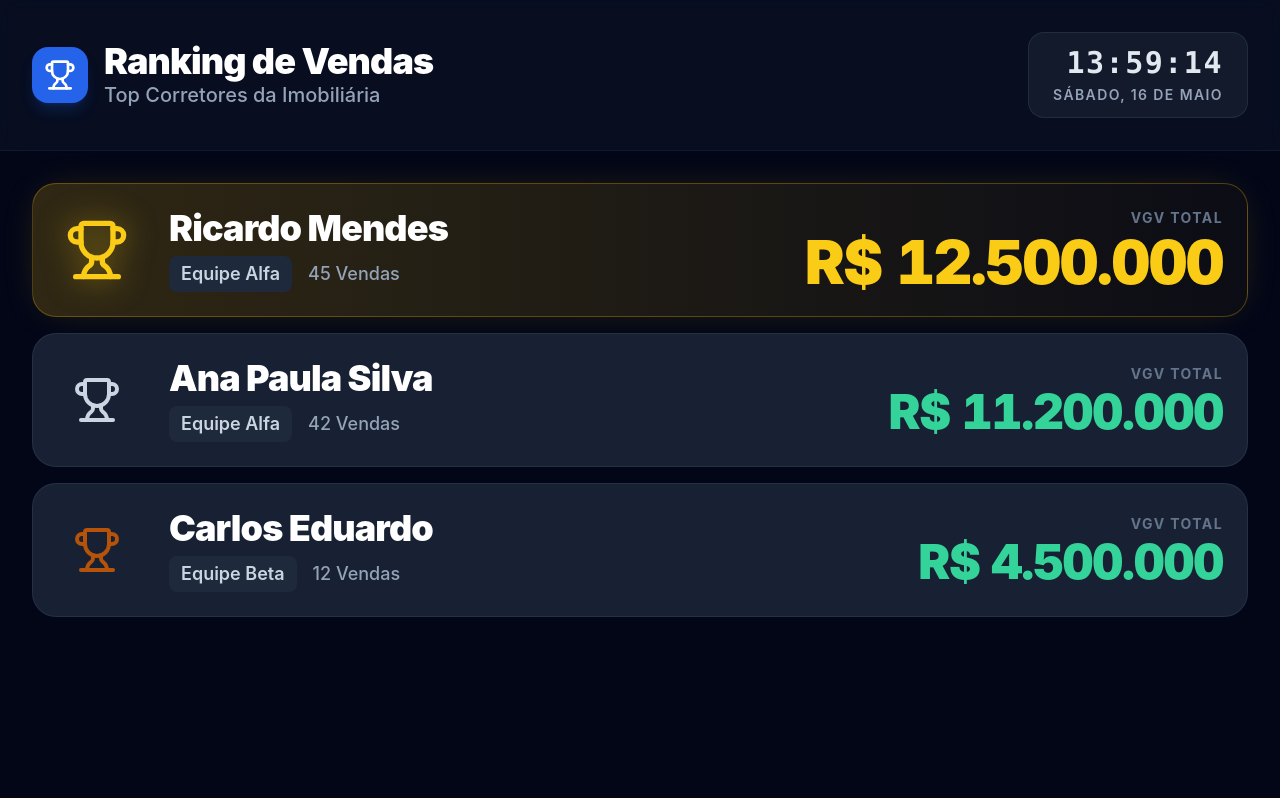
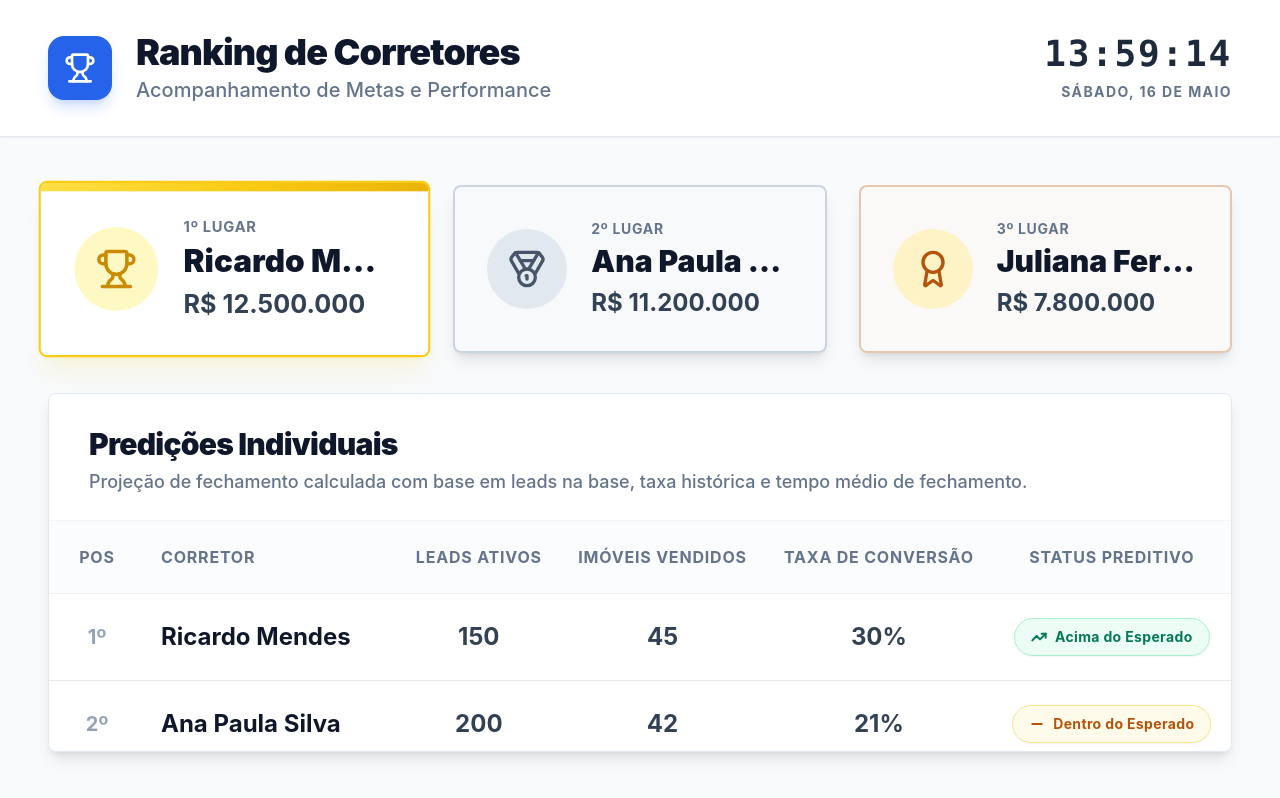
Before and after one commit to silviofernandez/dashboard-corretores-l4dyfgpux, a React (Vite) app: page /tv-ranking in a window 1280 px wide. Built offline with nearby package versions, Linux system fonts and the light colour scheme; sample sign-in values are in the browser's storage.

Commit message:
feat: Implement TV Ranking dashboard view

```diff
--- a/src/lib/mock-data.ts
+++ b/src/lib/mock-data.ts
@@ -84,4 +84,58 @@ export const initialBrokers = [
     deficiencies: [],
     trainingRecommendation: null,
   },
+  {
+    id: 5,
+    name: 'Marcos Gomes',
+    email: 'marcos.gomes@imob.com',
+    phone: '(11) 94444-3333',
+    region: 'Unidade Norte',
+    teamId: 1,
+    teamName: 'Equipe Alfa',
+    position: 'Pleno',
+    leads: 32,
+    sales: 6,
+    conversionRate: 18,
+    vgv: 1500000,
+    active: true,
+    aiAnalysis: 'Desempenho dentro da média, necessita aumentar o volume de prospecção.',
+    deficiencies: ['Baixo volume de ligações diárias'],
+    trainingRecommendation: 'Prospecção Ativa na Prática',
+  },
+  {
+    id: 6,
+    name: 'Juliana Fernandes',
+    email: 'juliana.f@imob.com',
+    phone: '(11) 93333-2222',
+    region: 'Unidade Sul',
+    teamId: 2,
+    teamName: 'Equipe Beta',
+    position: 'Júnior',
+    leads: 85,
+    sales: 22,
+    conversionRate: 26,
+    vgv: 7800000,
+    active: true,
+    aiAnalysis: 'Excelente conversão apesar de ser júnior. Boa argumentação.',
+    deficiencies: [],
+    trainingRecommendation: 'Técnicas Avançadas de Fechamento',
+  },
+  {
+    id: 7,
+    name: 'Rafael Oliveira',
+    email: 'rafael.o@imob.com',
+    phone: '(11) 92222-1111',
+    region: 'Unidade Leste',
+    teamId: 3,
+    teamName: 'Equipe Gama',
+    position: 'Pleno',
+    leads: 45,
+    sales: 4,
+    conversionRate: 8.5,
+    vgv: 2800000,
+    active: true,
+    aiAnalysis: 'Conversão baixa nas etapas finais do funil. Demora no envio de propostas.',
+    deficiencies: ['Lentidão na elaboração de propostas'],
+    trainingRecommendation: 'Agilidade e Organização em Vendas',
+  },
 ]
--- a/src/pages/tv/Dashboard.tsx
+++ b/src/pages/tv/Dashboard.tsx
@@ -1,6 +1,16 @@
 import { useEffect, useState } from 'react'
-import { Trophy } from 'lucide-react'
+import { Trophy, TrendingUp, Minus, TrendingDown, Medal, Award } from 'lucide-react'
 import { initialBrokers } from '@/lib/mock-data'
+import { Card, CardHeader, CardTitle, CardDescription, CardContent } from '@/components/ui/card'
+import {
+  Table,
+  TableBody,
+  TableCell,
+  TableHead,
+  TableHeader,
+  TableRow,
+} from '@/components/ui/table'
+import { cn } from '@/lib/utils'
 
 export default function TvDashboard() {
   const [currentTime, setCurrentTime] = useState(new Date())
@@ -10,6 +20,7 @@ export default function TvDashboard() {
     return () => clearInterval(timer)
   }, [])
 
+  // Sorted by VGV for Ranking
   const sortedBrokers = [...initialBrokers].filter((b) => b.active).sort((a, b) => b.vgv - a.vgv)
 
   const formatCurrency = (val: number) =>
@@ -19,23 +30,49 @@ export default function TvDashboard() {
       maximumFractionDigits: 0,
     }).format(val)
 
+  const getStatus = (rate: number) => {
+    if (rate >= 25)
+      return {
+        label: 'Acima do Esperado',
+        class: 'bg-emerald-50 text-emerald-700 border-emerald-200',
+        Icon: TrendingUp,
+      }
+    if (rate >= 15)
+      return {
+        label: 'Dentro do Esperado',
+        class: 'bg-amber-50 text-amber-700 border-amber-200',
+        Icon: Minus,
+      }
+    return {
+      label: 'Abaixo do Esperado',
+      class: 'bg-rose-50 text-rose-700 border-rose-200',
+      Icon: TrendingDown,
+    }
+  }
+
+  const top3 = sortedBrokers.slice(0, 3)
+
   return (
-    <div className="min-h-screen bg-slate-950 text-slate-50 flex flex-col overflow-hidden font-sans selection:bg-blue-500/30">
-      <header className="p-8 border-b border-slate-800/50 bg-slate-900/50 backdrop-blur-md flex justify-between items-center z-10">
-        <div className="flex items-center gap-4">
-          <div className="w-14 h-14 bg-blue-600 rounded-2xl flex items-center justify-center shadow-lg shadow-blue-600/20">
+    <div className="h-screen bg-slate-50 flex flex-col font-sans overflow-hidden selection:bg-blue-500/30">
+      <header className="px-12 py-8 bg-white border-b border-slate-200 flex justify-between items-center shadow-sm shrink-0">
+        <div className="flex items-center gap-6">
+          <div className="w-16 h-16 bg-blue-600 rounded-2xl flex items-center justify-center shadow-lg shadow-blue-600/20">
             <Trophy className="w-8 h-8 text-white" />
           </div>
           <div>
-            <h1 className="text-4xl font-black tracking-tight text-white">Ranking de Vendas</h1>
-            <p className="text-xl text-slate-400 font-medium">Top Corretores da Imobiliária</p>
+            <h1 className="text-4xl font-black tracking-tight text-slate-900">
+              Ranking de Corretores
+            </h1>
+            <p className="text-xl text-slate-500 font-medium mt-1">
+              Acompanhamento de Metas e Performance
+            </p>
           </div>
         </div>
-        <div className="text-right bg-slate-800/50 px-6 py-3 rounded-2xl border border-slate-700/50">
-          <p className="text-3xl font-bold font-mono tracking-wider text-slate-200">
+        <div className="text-right">
+          <p className="text-4xl font-bold font-mono tracking-wider text-slate-800">
             {currentTime.toLocaleTimeString('pt-BR')}
           </p>
-          <p className="text-slate-400 uppercase tracking-widest text-sm font-semibold mt-1">
+          <p className="text-slate-500 uppercase tracking-widest text-sm font-bold mt-2">
             {currentTime.toLocaleDateString('pt-BR', {
               weekday: 'long',
               month: 'long',
@@ -45,70 +82,144 @@ export default function TvDashboard() {
         </div>
       </header>
 
-      <main className="flex-1 p-8 overflow-y-auto">
-        <div className="grid grid-cols-1 gap-4 max-w-7xl mx-auto pb-12">
-          {sortedBrokers.map((broker, index) => {
+      <main className="flex-1 p-12 overflow-hidden flex flex-col gap-10 max-w-[1800px] mx-auto w-full">
+        {/* Top 3 Section */}
+        <div className="grid grid-cols-3 gap-8 shrink-0">
+          {top3.map((broker, index) => {
             const isFirst = index === 0
-            const isTop3 = index < 3
+            const isSecond = index === 1
+            const isThird = index === 2
 
             return (
-              <div
+              <Card
                 key={broker.id}
-                className={`flex items-center gap-8 p-6 rounded-3xl transition-all duration-700 animate-in slide-in-from-bottom-8 fade-in ${
-                  isFirst
-                    ? 'bg-gradient-to-r from-yellow-500/20 to-yellow-600/5 border border-yellow-500/30 shadow-[0_0_40px_-15px_rgba(234,179,8,0.3)]'
-                    : isTop3
-                      ? 'bg-slate-800/80 border border-slate-700/50'
-                      : 'bg-slate-900/50 border border-slate-800/50'
-                }`}
-                style={{ animationDelay: `${index * 150}ms` }}
+                className={cn(
+                  'relative overflow-hidden border-2 transition-transform duration-500',
+                  isFirst ? 'border-yellow-400 shadow-xl shadow-yellow-400/10 scale-105 z-10' : '',
+                  isSecond ? 'border-slate-300 shadow-lg bg-slate-50/50' : '',
+                  isThird ? 'border-amber-700/30 shadow-lg bg-orange-50/30' : '',
+                )}
               >
-                <div className="w-20 flex justify-center shrink-0">
-                  {isFirst ? (
-                    <Trophy className="w-16 h-16 text-yellow-400 drop-shadow-[0_0_15px_rgba(250,204,21,0.5)]" />
-                  ) : index === 1 ? (
-                    <Trophy className="w-12 h-12 text-slate-300" />
-                  ) : index === 2 ? (
-                    <Trophy className="w-12 h-12 text-amber-700" />
-                  ) : (
-                    <span className="text-4xl font-black text-slate-600 w-12 text-center">
-                      {index + 1}º
-                    </span>
-                  )}
-                </div>
-
-                <div className="flex-1 flex items-center justify-between gap-8">
-                  <div className="flex-1">
-                    <h2
-                      className={`font-black tracking-tight truncate ${isTop3 ? 'text-4xl text-white' : 'text-3xl text-slate-300'}`}
-                    >
+                {isFirst && (
+                  <div className="absolute top-0 inset-x-0 h-2 bg-gradient-to-r from-yellow-300 via-yellow-400 to-yellow-500" />
+                )}
+                <CardContent className="p-8 flex items-center gap-6">
+                  <div
+                    className={cn(
+                      'w-20 h-20 rounded-full flex items-center justify-center shrink-0',
+                      isFirst
+                        ? 'bg-yellow-100 text-yellow-600'
+                        : isSecond
+                          ? 'bg-slate-200 text-slate-600'
+                          : 'bg-amber-100 text-amber-700',
+                    )}
+                  >
+                    {isFirst ? (
+                      <Trophy className="w-10 h-10" />
+                    ) : isSecond ? (
+                      <Medal className="w-10 h-10" />
+                    ) : (
+                      <Award className="w-10 h-10" />
+                    )}
+                  </div>
+                  <div className="flex-1 min-w-0">
+                    <p className="text-sm font-bold uppercase tracking-wider text-slate-500 mb-1">
+                      {index + 1}º Lugar
+                    </p>
+                    <h2 className="text-3xl font-black text-slate-900 truncate mb-2">
                       {broker.name}
                     </h2>
-                    <div className="flex items-center gap-4 mt-2">
-                      <span className="px-3 py-1 rounded-lg bg-slate-800 text-slate-300 font-semibold text-lg">
-                        {broker.teamName}
-                      </span>
-                      <span className="text-slate-400 font-medium text-lg">
-                        {broker.sales} Vendas
-                      </span>
-                    </div>
-                  </div>
-
-                  <div className="text-right shrink-0">
-                    <p className="text-sm font-bold text-slate-500 uppercase tracking-widest mb-1">
-                      VGV Total
-                    </p>
-                    <p
-                      className={`font-black tabular-nums tracking-tight ${isFirst ? 'text-6xl text-yellow-400' : isTop3 ? 'text-5xl text-emerald-400' : 'text-4xl text-emerald-500/80'}`}
-                    >
+                    <p className="text-2xl font-bold text-slate-700">
                       {formatCurrency(broker.vgv)}
                     </p>
                   </div>
-                </div>
-              </div>
+                </CardContent>
+              </Card>
             )
           })}
         </div>
+
+        {/* Table Section */}
+        <Card className="flex-1 flex flex-col shadow-lg border-slate-200 overflow-hidden">
+          <CardHeader className="bg-white border-b border-slate-100 pb-6 pt-8 px-10 shrink-0">
+            <CardTitle className="text-3xl font-black text-slate-900">
+              Predições Individuais
+            </CardTitle>
+            <CardDescription className="text-lg text-slate-500 mt-2 font-medium">
+              Projeção de fechamento calculada com base em leads na base, taxa histórica e tempo
+              médio de fechamento.
+            </CardDescription>
+          </CardHeader>
+          <CardContent className="flex-1 p-0 overflow-auto bg-white">
+            <Table>
+              <TableHeader className="bg-slate-50/50 sticky top-0 z-10 backdrop-blur-sm">
+                <TableRow className="hover:bg-transparent">
+                  <TableHead className="w-24 text-center py-6 text-slate-500 font-bold text-base uppercase tracking-wider">
+                    Pos
+                  </TableHead>
+                  <TableHead className="py-6 text-slate-500 font-bold text-base uppercase tracking-wider">
+                    Corretor
+                  </TableHead>
+                  <TableHead className="text-center py-6 text-slate-500 font-bold text-base uppercase tracking-wider">
+                    Leads Ativos
+                  </TableHead>
+                  <TableHead className="text-center py-6 text-slate-500 font-bold text-base uppercase tracking-wider">
+                    Imóveis Vendidos
+                  </TableHead>
+                  <TableHead className="text-center py-6 text-slate-500 font-bold text-base uppercase tracking-wider">
+                    Taxa de Conversão
+                  </TableHead>
+                  <TableHead className="text-center py-6 text-slate-500 font-bold text-base uppercase tracking-wider">
+                    Status Preditivo
+                  </TableHead>
+                </TableRow>
+              </TableHeader>
+              <TableBody>
+                {sortedBrokers.map((broker, index) => {
+                  const status = getStatus(broker.conversionRate)
+                  const StatusIcon = status.Icon
+
+                  return (
+                    <TableRow key={broker.id} className="hover:bg-slate-50 transition-colors group">
+                      <TableCell className="text-center py-6">
+                        <span className="text-xl font-bold text-slate-400 group-hover:text-slate-600 transition-colors">
+                          {index + 1}º
+                        </span>
+                      </TableCell>
+                      <TableCell className="py-6">
+                        <span className="text-2xl font-bold text-slate-900">{broker.name}</span>
+                      </TableCell>
+                      <TableCell className="text-center py-6">
+                        <span className="text-2xl font-bold text-slate-700">{broker.leads}</span>
+                      </TableCell>
+                      <TableCell className="text-center py-6">
+                        <span className="text-2xl font-bold text-slate-700">{broker.sales}</span>
+                      </TableCell>
+                      <TableCell className="text-center py-6">
+                        <span className="text-2xl font-bold text-slate-700">
+                          {broker.conversionRate}%
+                        </span>
+                      </TableCell>
+                      <TableCell className="text-center py-6">
+                        <div className="flex justify-center">
+                          <span
+                            className={cn(
+                              'inline-flex items-center gap-2 px-4 py-2 rounded-full border text-sm font-bold tracking-wide shadow-sm',
+                              status.class,
+                            )}
+                          >
+                            <StatusIcon className="w-4 h-4 stroke-[3]" />
+                            {status.label}
+                          </span>
+                        </div>
+                      </TableCell>
+                    </TableRow>
+                  )
+                })}
+              </TableBody>
+            </Table>
+          </CardContent>
+        </Card>
       </main>
     </div>
   )
```
Also changed, not shown: .skip.config.json, src/main.tsx (line endings or trailing spaces), vite-plugin-react-uid.js (line endings or trailing spaces).
